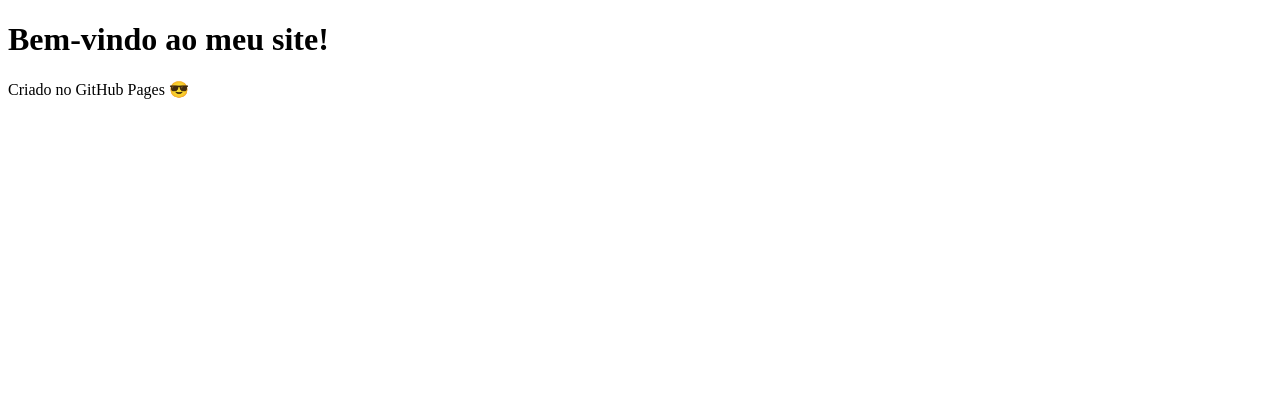
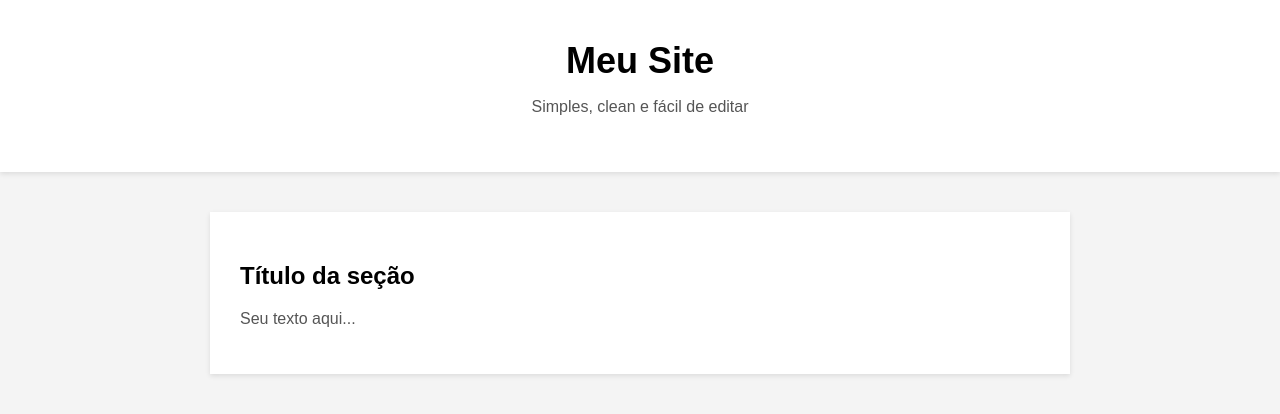
Before and after one commit to marujarjames20-dotcom/testesite.github.io, a plain HTML site: page index.html in a window 1280 px wide. Drawn offline with Linux system fonts and the light colour scheme.

Commit message:
Update index.html

```diff
--- a/index.html
+++ b/index.html
@@ -1,11 +1,42 @@
 <!DOCTYPE html>
 <html>
 <head>
-  <meta charset="UTF-8">
-  <title>Meu Site</title>
+<meta charset="UTF-8">
+<title>Meu Site</title>
+<style>
+  body {
+    margin: 0;
+    font-family: Arial, sans-serif;
+    background: #f4f4f4;
+  }
+  header {
+    background: #fff;
+    padding: 40px;
+    text-align: center;
+    box-shadow: 0 2px 5px rgba(0,0,0,0.1);
+  }
+  h1 { margin: 0; font-size: 36px; }
+  p { color: #555; }
+  .content {
+    max-width: 800px;
+    margin: 40px auto;
+    background: #fff;
+    padding: 30px;
+    box-shadow: 0 2px 5px rgba(0,0,0,0.1);
+  }
+</style>
 </head>
+
 <body>
-  <h1>Bem-vindo ao meu site!</h1>
-  <p>Criado no GitHub Pages 😎</p>
+<header>
+  <h1>Meu Site</h1>
+  <p>Simples, clean e fácil de editar</p>
+</header>
+
+<div class="content">
+  <h2>Título da seção</h2>
+  <p>Seu texto aqui...</p>
+</div>
+
 </body>
 </html>
```
